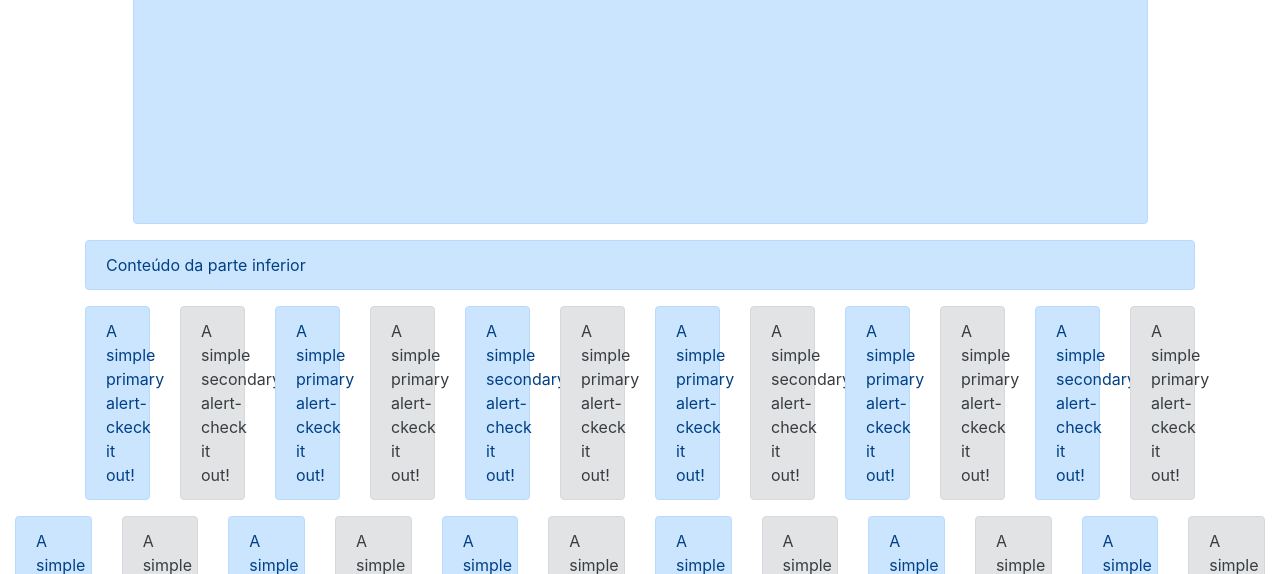
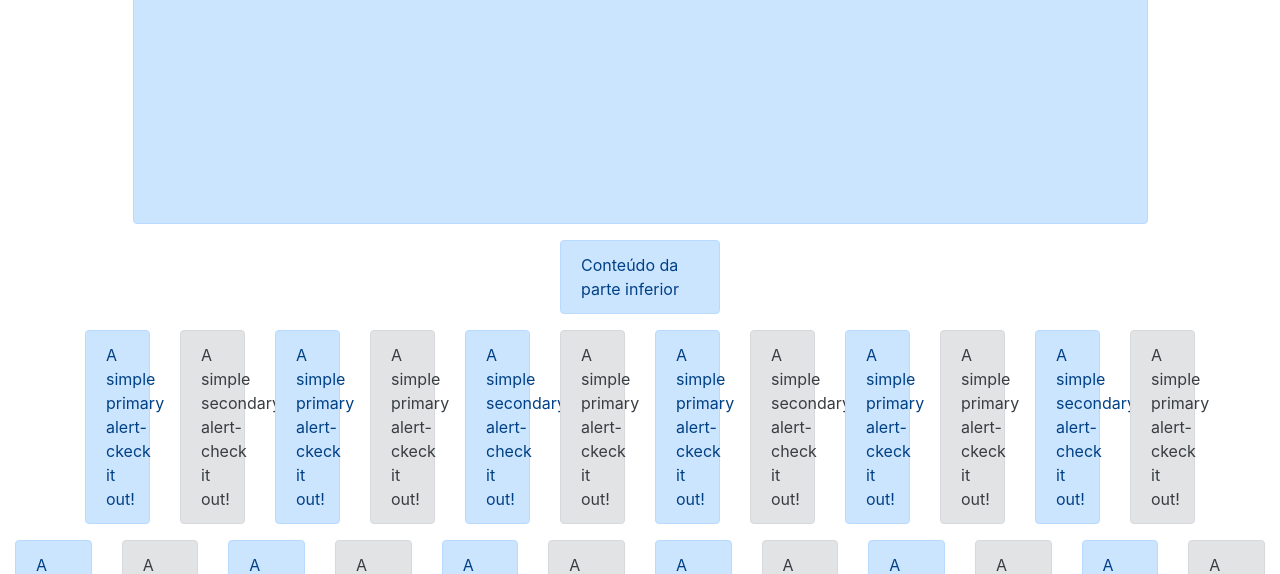
Before and after one commit to gilmarsan/synaptrons_ecommerce, a Django app: page /bootstrap/ in a window 1280 px wide. Shown: the part 812-1386 px from the top of the page. Run offline with Django 3.2, Linux system fonts and the light colour scheme; some libraries are stand-ins or nearby versions.

Commit message:
Testando o spacing

```diff
--- a/templates/bootstrap/example.html
+++ b/templates/bootstrap/example.html
@@ -27,11 +27,11 @@
         </div>
       </div>
       <div class="row">
-        <div class="col-12 col-lg-2 order-1">
+        <div class="col-11 col-lg-2 order-1">
           <div class="alert alert-primary" role="alert">
             Conteúdo superior
           </div>
-        </div>
+        </div class="col-11 mx-auto col-lg-8 order-6">
         <div class="col-11 ml-auto mr-auto order-6">
           <div class="alert alert-primary" role="alert"  style='min-height: 800px;'>
             Área de conteúdo principal
@@ -49,7 +49,7 @@
             </div>
           </div>
         </div>
-        <div class="col-12 order-12">
+        <div class="col-11 mx-auto col-lg-2 order-12">
           <div class="alert alert-primary" role="alert">
             Conteúdo da parte inferior
           </div>
```
